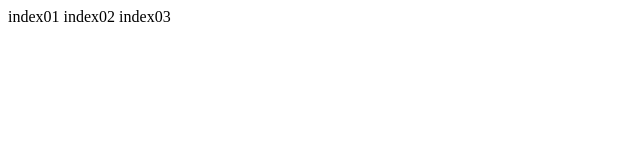
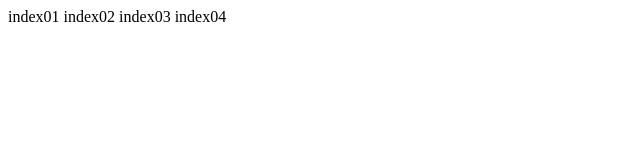
Before and after one commit to ymj633707/git, a plain HTML site: page index.html in a window 1280 px wide. Shown: the full height of the page, 0-640 px from the left. Drawn offline with Linux system fonts and the light colour scheme.

Commit message:
Update index.html

```diff
--- a/index.html
+++ b/index.html
@@ -10,5 +10,6 @@
     index01
     index02
     index03
+    index04
 </body>
 </html>
```
